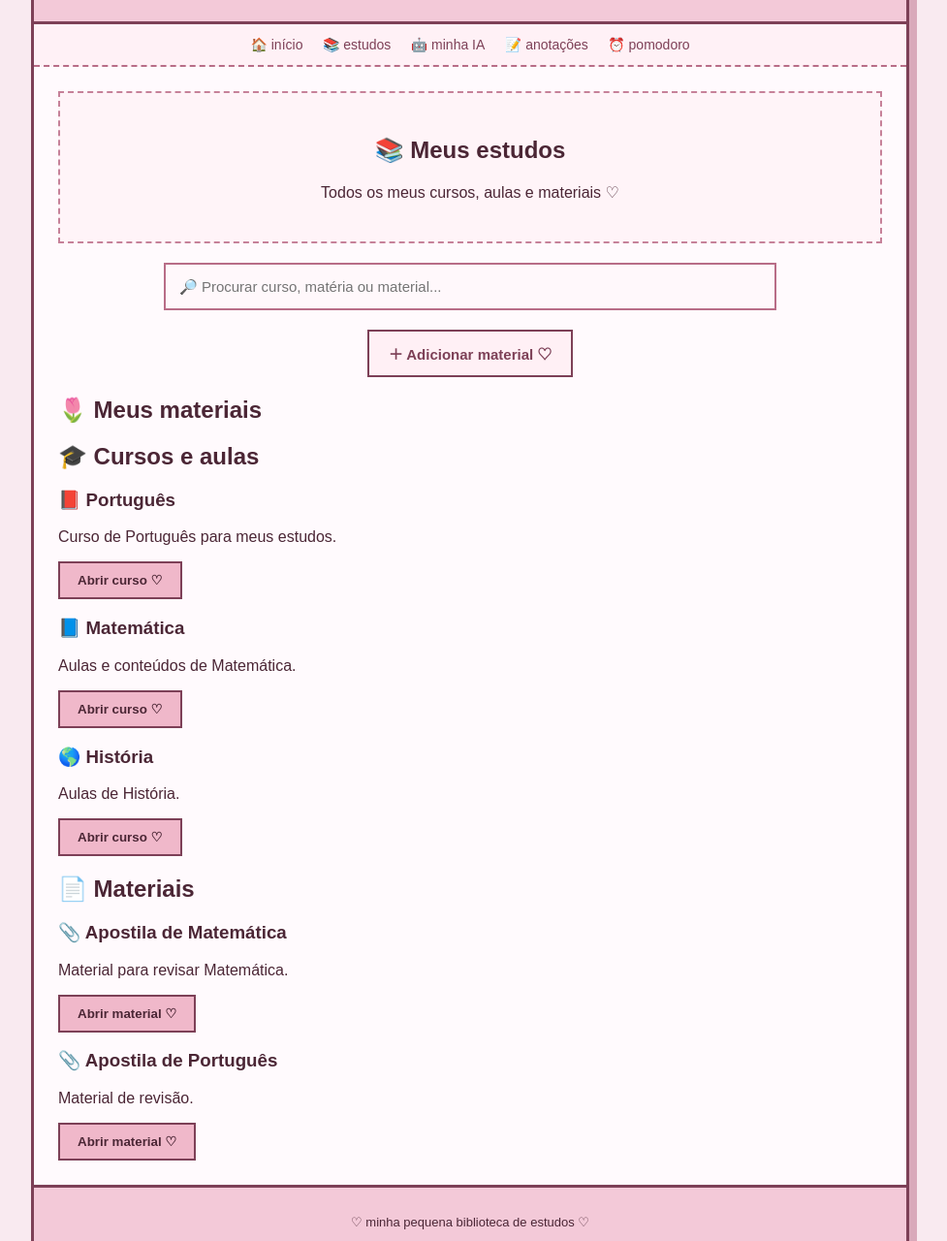
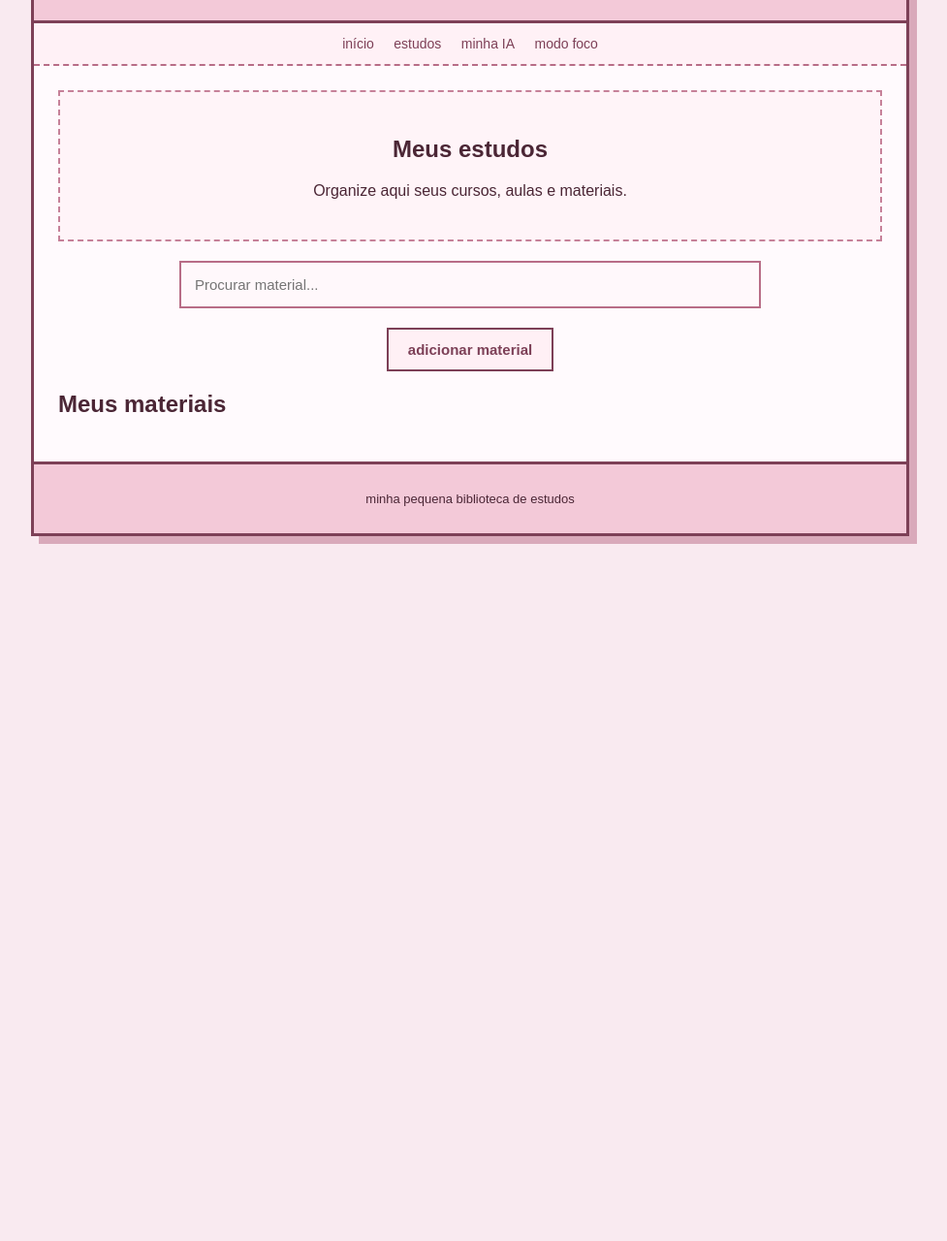
Before and after one commit to mands-czar/study-room, a plain HTML site: page paginas/estudos.html in a window 1280 px wide. Shown: the part 133-1413 px from the top of the page at 97% size, without its empty margins (155-1132 px from the left). After the commit the page ends 800 px from the top, so only its background shows below. Drawn offline with Linux system fonts and the light colour scheme.

Commit message:
Remove decorative characters and update text

```diff
--- a/paginas/estudos.html
+++ b/paginas/estudos.html
@@ -1,55 +1,56 @@
-<!DOCTYPE html>
-<html lang="pt-BR">
-
 <head>
 
     <meta charset="UTF-8">
+
     <meta name="viewport" content="width=device-width, initial-scale=1.0">
 
-    <title>♡ Study Room — Estudos ♡</title>
+    <title>Study Room — Estudos</title>
 
     <link rel="stylesheet" href="../css/style.css">
 
 </head>
 
+
 <body>
 
     <div class="site">
 
+
         <header>
 
-            <h1>♡ Study Room ♡</h1>
+            <h1>Study Room</h1>
 
             <p>minha biblioteca de estudos</p>
 
         </header>
 
 
-        <nav>
+        <!-- MENU -->
 
-            <a href="../index.html">🏠 início</a>
+        <nav class="main-nav">
 
-            <a href="estudos.html">📚 estudos</a>
+            <a href="../index.html">início</a>
 
-            <a href="ia.html">🤖 minha IA</a>
+            <a href="estudos.html">estudos</a>
 
-            <a href="#">📝 anotações</a>
+            <a href="ia.html">minha IA</a>
 
-            <a href="#">⏰ pomodoro</a>
+            <a href="modo-foco.html">modo foco</a>
 
         </nav>
 
 
         <main>
 
+
             <!-- APRESENTAÇÃO -->
 
             <section class="welcome">
 
-                <h2>📚 Meus estudos</h2>
+                <h2>Meus estudos</h2>
 
                 <p>
-                    Todos os meus cursos, aulas e materiais ♡
+                    Organize aqui seus cursos, aulas e materiais.
                 </p>
 
             </section>
@@ -57,26 +58,29 @@
 
             <!-- PESQUISA -->
 
-            <div class="study-search">
+            <section class="study-search">
 
                 <input
                     type="text"
                     id="searchInput"
-                    placeholder="🔎 Procurar curso, matéria ou material..."
+                    placeholder="Procurar material..."
                 >
 
-            </div>
+            </section>
 
 
             <!-- ADICIONAR MATERIAL -->
 
-            <div class="add-study">
+            <section class="add-study">
 
-                <button id="showFormButton">
-                    ＋ Adicionar material ♡
+                <button
+                    type="button"
+                    id="showFormButton"
+                >
+                    adicionar material
                 </button>
 
-            </div>
+            </section>
 
 
             <!-- FORMULÁRIO -->
@@ -87,7 +91,8 @@
                 style="display: none;"
             >
 
-                <h2>♡ Novo material ♡</h2>
+                <h2>Novo material</h2>
+
 
                 <input
                     type="text"
@@ -95,26 +100,27 @@
                     placeholder="Nome do material"
                 >
 
+
                 <select id="materialCategory">
 
                     <option value="curso">
-                        🎓 Curso
+                        Curso
                     </option>
 
                     <option value="aula">
-                        ▶️ Aula
+                        Aula
                     </option>
 
                     <option value="material">
-                        📄 Material
+                        Material
                     </option>
 
                     <option value="questoes">
-                        📝 Questões
+                        Questões
                     </option>
 
                     <option value="outros">
-                        🔗 Outros
+                        Outros
                     </option>
 
                 </select>
@@ -123,25 +129,32 @@
                 <input
                     type="text"
                     id="materialSubject"
-                    placeholder="Matéria (ex: Matemática)"
+                    placeholder="Matéria"
                 >
 
 
                 <input
                     type="url"
                     id="materialLink"
-                    placeholder="Link do site"
+                    placeholder="Link do material"
                 >
 
 
                 <div class="form-buttons">
 
-                    <button id="saveMaterialButton">
-                        💾 Salvar ♡
+                    <button
+                        type="button"
+                        id="saveMaterialButton"
+                    >
+                        salvar
                     </button>
 
-                    <button id="cancelFormButton">
-                        Cancelar
+
+                    <button
+                        type="button"
+                        id="cancelFormButton"
+                    >
+                        cancelar
                     </button>
 
                 </div>
@@ -149,159 +162,39 @@
             </section>
 
 
-            <!-- MEUS MATERIAIS ADICIONADOS -->
+            <!-- MATERIAIS ADICIONADOS POR VOCÊ -->
 
             <section
                 class="study-section"
                 id="customMaterialsSection"
             >
 
-                <h2>🌷 Meus materiais</h2>
+                <h2>Meus materiais</h2>
+
 
                 <div id="customMaterials">
 
-                    <!-- Os materiais adicionados aparecerão aqui -->
+                    <!--
+                        Os materiais adicionados
+                        por você aparecerão aqui.
+                    -->
 
                 </div>
 
             </section>
 
 
-            <!-- CURSOS -->
-
-            <section class="study-section">
-
-                <h2>🎓 Cursos e aulas</h2>
-
-
-                <div class="study-card">
-
-                    <h3>📕 Português</h3>
-
-                    <p>
-                        Curso de Português para meus estudos.
-                    </p>
-
-                    <a
-                        href="COLOQUE-O-LINK-AQUI"
-                        target="_blank"
-                    >
-
-                        <button>
-                            Abrir curso ♡
-                        </button>
-
-                    </a>
-
-                </div>
-
-
-                <div class="study-card">
-
-                    <h3>📘 Matemática</h3>
-
-                    <p>
-                        Aulas e conteúdos de Matemática.
-                    </p>
-
-                    <a
-                        href="COLOQUE-O-LINK-AQUI"
-                        target="_blank"
-                    >
-
-                        <button>
-                            Abrir curso ♡
-                        </button>
-
-                    </a>
-
-                </div>
-
-
-                <div class="study-card">
-
-                    <h3>🌎 História</h3>
-
-                    <p>
-                        Aulas de História.
-                    </p>
-
-                    <a
-                        href="COLOQUE-O-LINK-AQUI"
-                        target="_blank"
-                    >
-
-                        <button>
-                            Abrir curso ♡
-                        </button>
-
-                    </a>
-
-                </div>
-
-            </section>
-
-
-            <!-- MATERIAIS -->
-
-            <section class="study-section">
-
-                <h2>📄 Materiais</h2>
-
-
-                <div class="study-card">
-
-                    <h3>📎 Apostila de Matemática</h3>
-
-                    <p>
-                        Material para revisar Matemática.
-                    </p>
-
-                    <a
-                        href="COLOQUE-O-LINK-AQUI"
-                        target="_blank"
-                    >
-
-                        <button>
-                            Abrir material ♡
-                        </button>
-
-                    </a>
-
-                </div>
-
-
-                <div class="study-card">
-
-                    <h3>📎 Apostila de Português</h3>
-
-                    <p>
-                        Material de revisão.
-                    </p>
-
-                    <a
-                        href="COLOQUE-O-LINK-AQUI"
-                        target="_blank"
-                    >
-
-                        <button>
-                            Abrir material ♡
-                        </button>
-
-                    </a>
-
-                </div>
-
-            </section>
-
         </main>
 
 
         <footer>
 
-            <p>♡ minha pequena biblioteca de estudos ♡</p>
+            <p>
+                minha pequena biblioteca de estudos
+            </p>
 
         </footer>
+
 
     </div>
 
```
